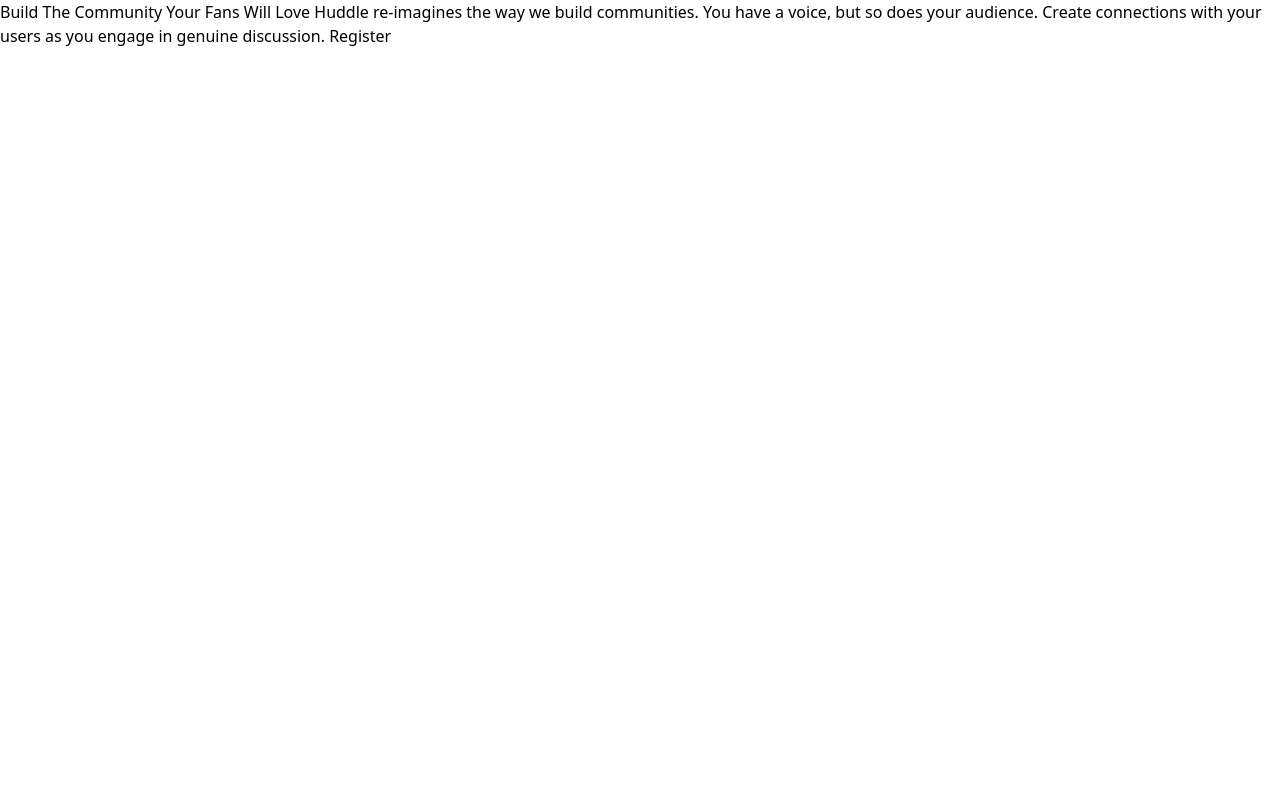
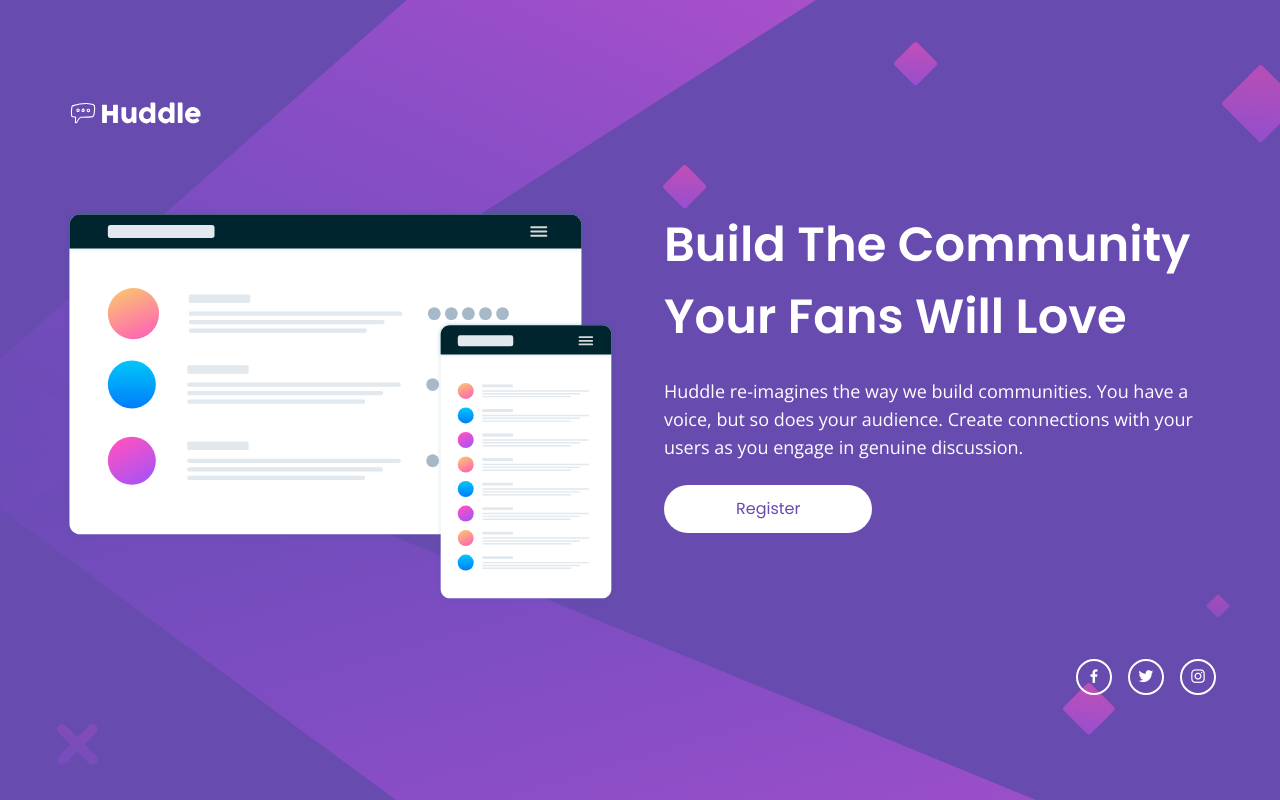
Before and after one commit to OGShawnLee/huddle-landing-page-hero-section, a Svelte app: page / in a window 1280 px wide. Built offline with nearby package versions, Linux system fonts and the light colour scheme.

Commit message:
:sparkles: [feat]: add huddle landing page component

```diff
--- a/index.html
+++ b/index.html
@@ -4,9 +4,16 @@
     <meta charset="UTF-8" />
     <link rel="icon" sizes="32x32" type="image/png" href="/favicon-32x32.png" />
     <meta name="viewport" content="width=device-width, initial-scale=1.0" />
+    <link href="https://unpkg.com/boxicons@2.1.2/css/boxicons.min.css" rel="stylesheet" />
+    <link rel="preconnect" href="https://fonts.googleapis.com" />
+    <link rel="preconnect" href="https://fonts.gstatic.com" crossorigin />
+    <link
+      href="https://fonts.googleapis.com/css2?family=Open+Sans&family=Poppins:wght@400;600&display=swap"
+      rel="stylesheet"
+    />
     <title>Frontend Mentor | Huddle Landing Page with Single Introductory Section</title>
   </head>
-  <body>
+  <body class="min-h-screen | flex items-center justify-center | bg-violet text-white font-open">
     <div id="app"></div>
     <script type="module" src="/src/main.ts"></script>
   </body>
--- a/src/App.svelte
+++ b/src/App.svelte
@@ -1,6 +1,59 @@
-  Build The Community Your Fans Will Love
+<script lang="ts" setup>
+  import { logo, mockups } from './assets';
 
-  Huddle re-imagines the way we build communities. You have a voice, but so does your audience.
-  Create connections with your users as you engage in genuine discussion.
+  const icons = ['facebook', 'twitter', 'instagram'];
+</script>
 
-  Register
+<div class="mb-8 | flex flex-col items-center gap-14">
+  <header
+    class="max-w-xs w-full mx-auto h-20 | flex sm:max-w-md md:max-w-lg lg:max-w-4xl xl:max-w-6xl">
+    <img src={logo} alt="" width="140" />
+  </header>
+
+  <main
+    class="max-w-xs mx-auto | flex flex-col gap-8 | sm:max-w-md md:max-w-lg lg:(max-w-4xl grid grid-cols-2 gap-12) xl:max-w-6xl">
+    <img src={mockups} alt="" />
+    <div class="flex flex-col items-center gap-6 | text-center | lg:(items-start text-left)">
+      <h1 class="text-3xl font-poppins font-semibold | lg:(text-5xl leading-normal)">
+        Build The Community Your Fans Will Love
+      </h1>
+      <p class="md:text-lg leading-relaxed">
+        Huddle re-imagines the way we build communities. You have a voice, but so does your
+        audience. Create connections with your users as you engage in genuine discussion.
+      </p>
+      <button
+        class="py-3 px-18 max-w-[fit-content] | bg-white rounded-full text-violet font-poppins transition duration-200 easin-in hover:(bg-magenta text-white shadow-md)">
+        Register
+      </button>
+    </div>
+  </main>
+
+  <footer class="lg:(w-full flex justify-end)">
+    <ul class="flex gap-4 | text-lg">
+      {#each icons as icon}
+        <li
+          class="h-9 min-w-9 w-9 | flex items-center justify-center | border-2 border-white rounded-full hover:(text-magenta border-magenta) transition duration-200 ease-in">
+          <button class="h-full w-full">
+            <i class="bx bxl-{icon}" />
+          </button>
+        </li>
+      {/each}
+    </ul>
+  </footer>
+</div>
+
+<style>
+  :global(body) {
+    background-image: url(./assets/bg-mobile.svg);
+    background-repeat: no-repeat;
+  }
+
+  @media screen and (min-width: 376px) {
+    :global(body) {
+      background-image: url(./assets/bg-desktop.svg);
+      background-attachment: fixed;
+      background-size: cover;
+      background-position: center;
+    }
+  }
+</style>
--- /dev/null
+++ b/src/assets/index.ts
@@ -0,0 +1,2 @@
+export { default as logo } from './logo.svg';
+export { default as mockups } from './illustration-mockups.svg';
```
